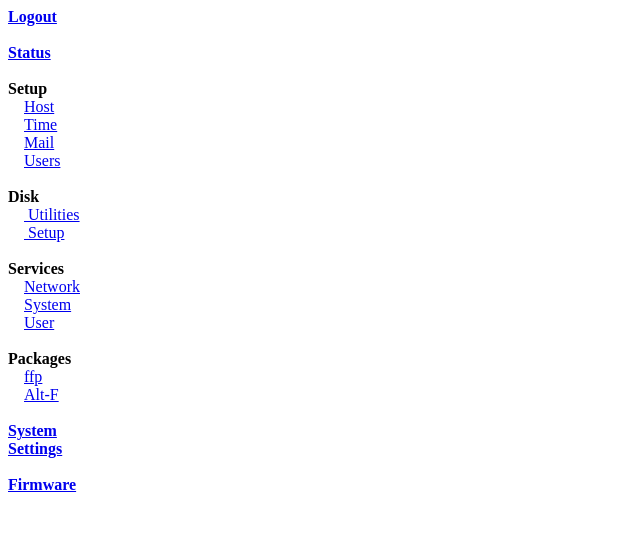
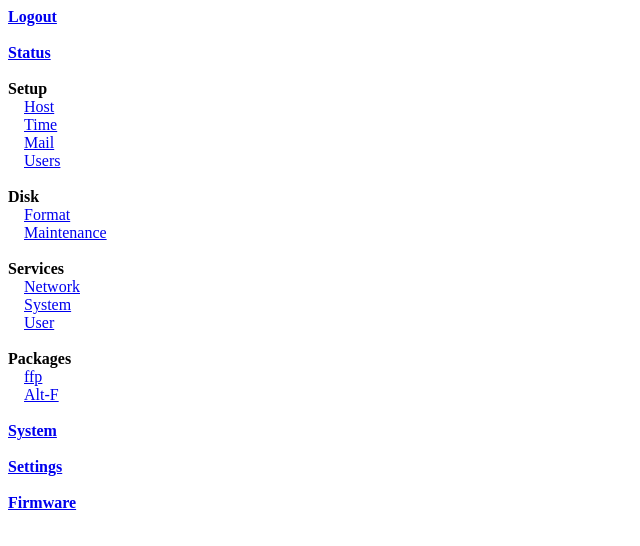
Before and after one commit to mrtnmtth/alt-f, a plain HTML site: page customroot/usr/www/index_ind.html in a window 1280 px wide. Shown: the whole page, without its empty margins (0-640 px from the left). Drawn offline with Linux system fonts and the light colour scheme.

Commit message:
-add the format entry and remove the disk setup one
git-svn-id: https://svn.code.sf.net/p/alt-f/code/trunk/alt-f@353 cd80dc97-fa67-4d1f-9ead-3176a861659d

```diff
--- a/customroot/usr/www/index_ind.html
+++ b/customroot/usr/www/index_ind.html
@@ -18,8 +18,8 @@
 <br>
 
 <strong>Disk</strong><br>
-&emsp;<a href="/cgi-bin/diskutil.cgi" target="content"> Utilities</a><br>
-&emsp;<a href="/cgi-bin/disk.cgi" target="content"> Setup</a><br>
+&emsp;<a href="/cgi-bin/format.cgi" target="content">Format</a><br>
+&emsp;<a href="/cgi-bin/diskutil.cgi" target="content">Maintenance</a><br>
 <br>
 
 <strong>Services</strong><br>
@@ -34,9 +34,11 @@
 <br>
 
 <a href="/cgi-bin/system.cgi" target="content"><strong>System</strong></a><br>
+<br>
 
 <a href="/cgi-bin/settings.cgi" target="content"><strong>Settings</strong></a><br>
 <br>
+
 <a href="/cgi-bin/firmware.cgi" target="content"><strong>Firmware</strong></a><br>
 <br>
 </body>
```
